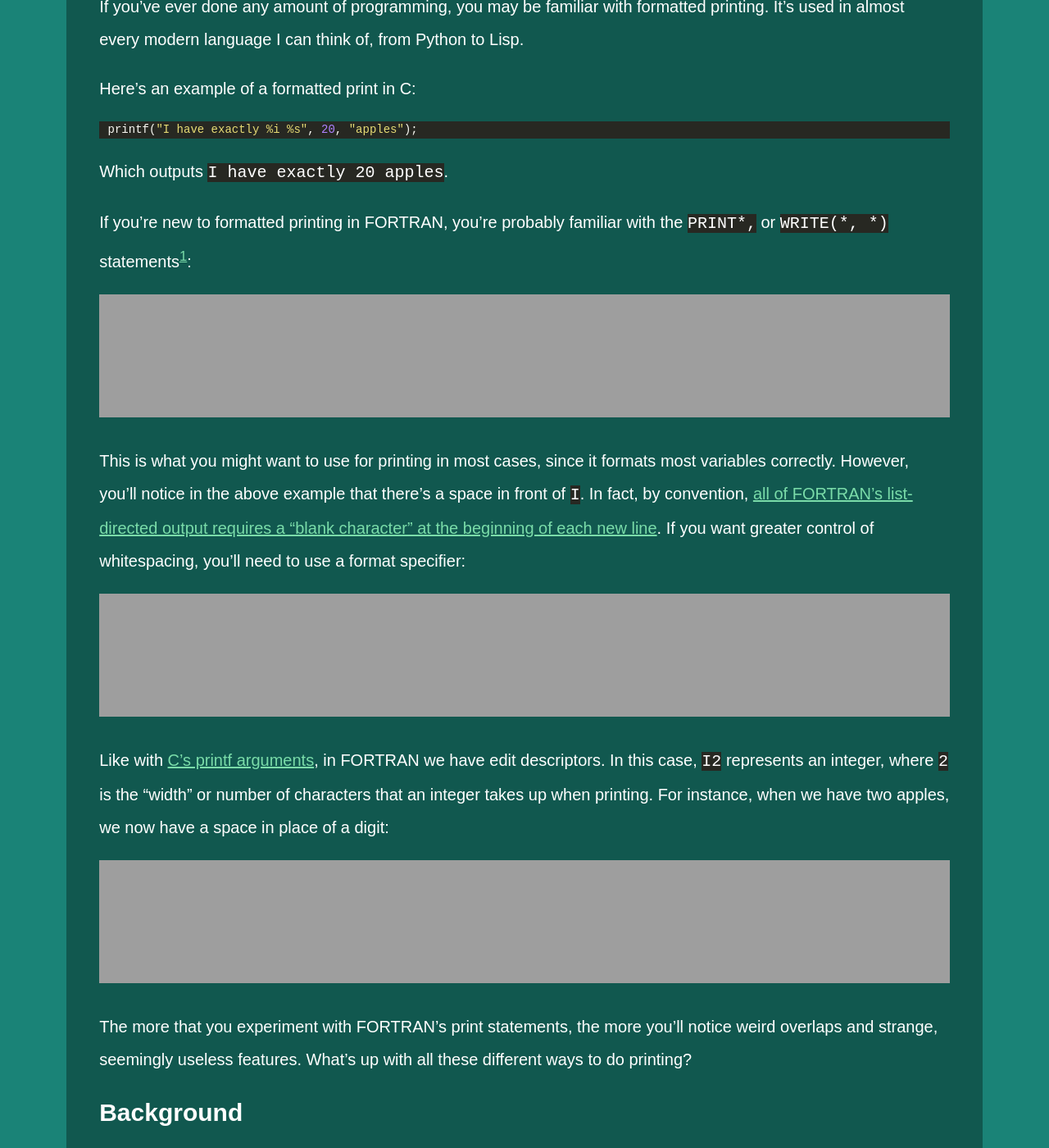
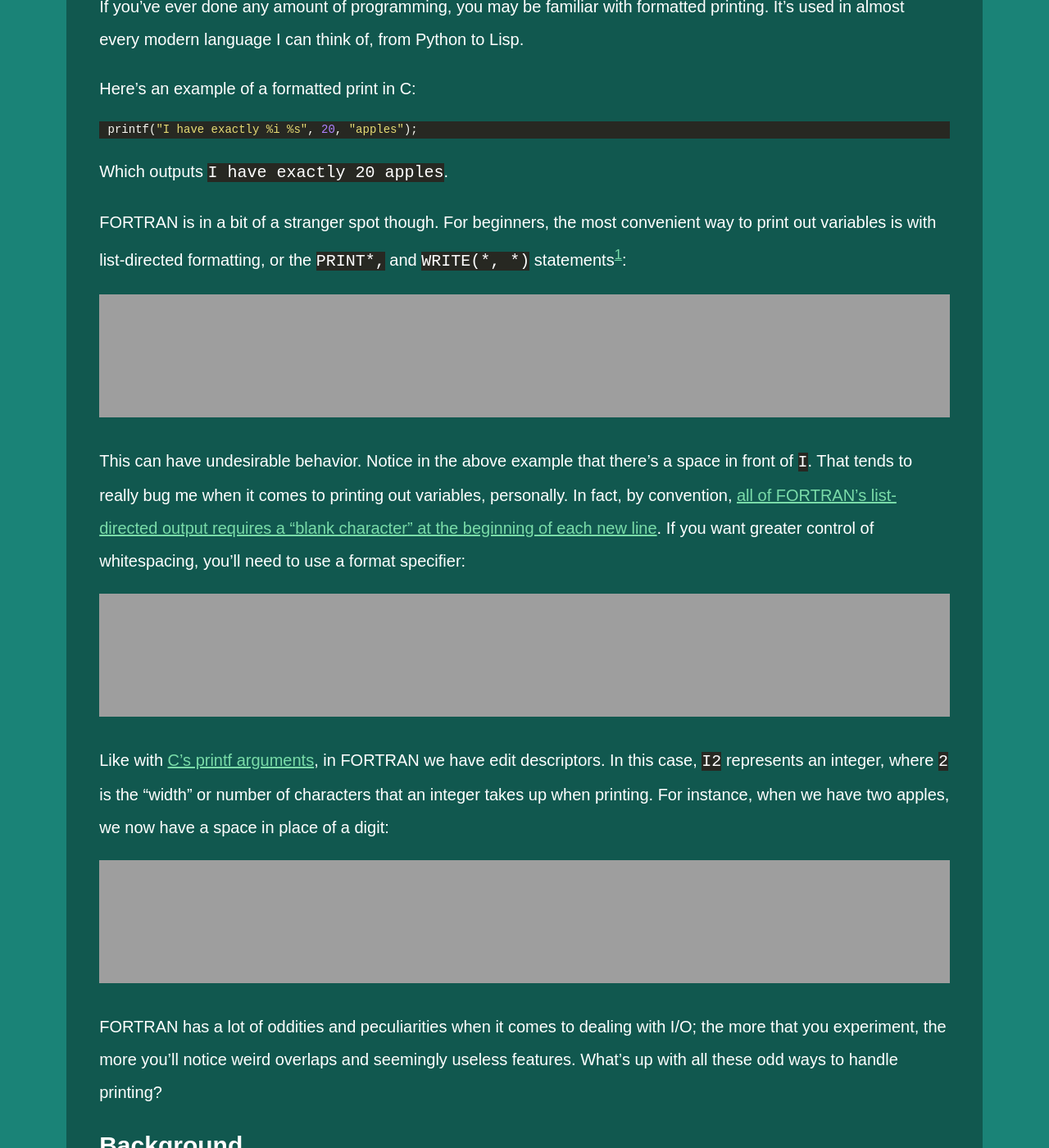
Before and after one commit to ambiguousname/ambiguousname.github.io, a Jekyll site: the page built from drafts/fortran_format.md, in a window 1280 px wide and 1400 px high, scrolled down 242 px. Shown: the whole window at 82% size. Built offline with Jekyll 4.4.1, drawn with Linux system fonts in a browser that asks for light colours.

Commit message:
Rewriting intro again

````diff
--- a/drafts/fortran_format.md
+++ b/drafts/fortran_format.md
@@ -12,7 +12,7 @@ printf("I have exactly %i %s", 20, "apples");
 ```
 Which outputs `I have exactly 20 apples`.
 
-If you're new to formatted printing in FORTRAN, you're probably familiar with the `PRINT*,` or `WRITE(*, *)` statements[^printing]:
+FORTRAN is in a bit of a stranger spot though. For beginners, the most convenient way to print out variables is with list-directed formatting, or the `PRINT*,` and `WRITE(*, *)` statements[^printing]:
 
 <iframe src='https://ambiguous.name/fortran-format-web-demo/?type=List+Directed+Formatting&variables=s%3D"I+have+exactly"%3Bi%3D20%3Bs%3D"apples"#output-text' class="embed-iframe"></iframe>
 <noscript>
@@ -21,7 +21,7 @@ If you're new to formatted printing in FORTRAN, you're probably familiar with th
 
 [^printing]: `PRINT F,` and `WRITE(*, F)` are the same statement. For consistency, we'll be using `WRITE(*, F)` for the rest of this post.
 
-This is what you might want to use for printing in most cases, since it formats most variables correctly. However, you'll notice in the above example that there's a space in front of `I`. In fact, by convention, [all of FORTRAN's list-directed output requires a "blank character" at the beginning of each new line](https://wg5-fortran.org/N001-N1100/N692.pdf#G15.74858). If you want greater control of whitespacing, you'll need to use a format specifier:
+This can have undesirable behavior. Notice in the above example that there's a space in front of `I`. That tends to really bug me when it comes to printing out variables, personally. In fact, by convention, [all of FORTRAN's list-directed output requires a "blank character" at the beginning of each new line](https://wg5-fortran.org/N001-N1100/N692.pdf#G15.74858). If you want greater control of whitespacing, you'll need to use a format specifier:
 
 <iframe src="https://ambiguous.name/fortran-format-web-demo/?stmt=%22I+have+exactly%22%2C+I2%2C+%22apples%22&type=Format+Specification&variables=i%3D20#output-text" class="embed-iframe">
 </iframe>
@@ -37,7 +37,7 @@ Like with [C's printf arguments](https://www.man7.org/linux/man-pages/man3/print
 <https://ambiguous.name/fortran-format-web-demo/?stmt=%22I+have+exactly%22%2C+I2%2C+%22apples%22&type=Format+Specification&variables=i%3D2#output-text>
 </noscript>
 
-The more that you experiment with FORTRAN's print statements, the more you'll notice weird overlaps and strange, seemingly useless features. What's up with all these different ways to do printing?
+FORTRAN has a lot of oddities and peculiarities when it comes to dealing with I/O; the more that you experiment, the more you'll notice weird overlaps and seemingly useless features. What's up with all these odd ways to handle printing?
 
 ## Background
 
````
